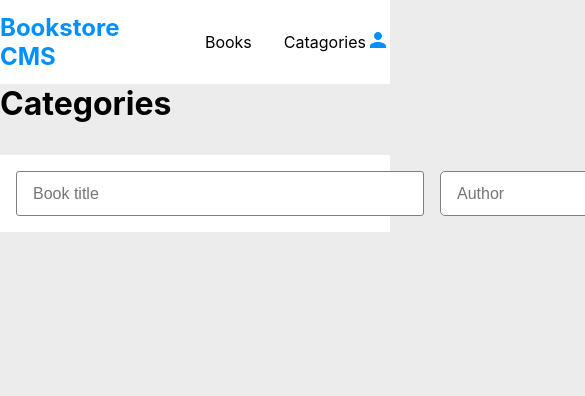
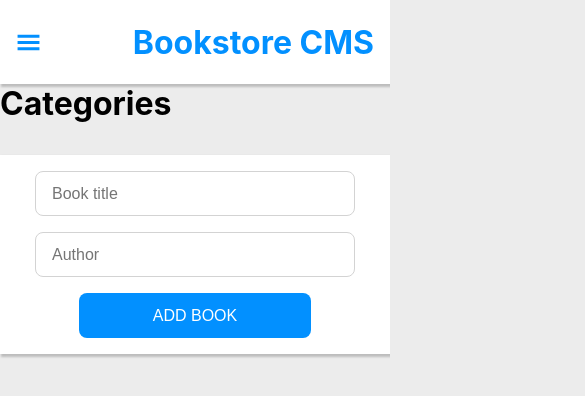
Before and after one commit to BranBayou/react-bookstore, a React (Create React App) app: page /categories in a window 390 px wide. Shown: the top 396 px of the page, 585 px wide, since content can reach past the window. Built offline with nearby package versions, Linux system fonts and the light colour scheme.

Commit message:
Add mobile navigation

```diff
--- a/src/components/Books.js
+++ b/src/components/Books.js
@@ -37,6 +37,7 @@ function Books() {
               <button className="book-btn" type="button">Edit</button>
             </div>
           </div>
+          <div className="status-plus-chapter">
             <div className="status-con">
               <div className="progress">
                 <CircularProgressbar className="circular" value={85} />
@@ -53,6 +54,7 @@ function Books() {
               <p className="current-chapter">CURRENT CHAPTER</p>
               <h4 className="show-chapter">Chapter 17</h4>
               <button type="button" className="update-btn">UPDATE PROGRESS</button>
+            </div>
           </div>
         </div>
       </section>
--- a/src/components/Navbar.js
+++ b/src/components/Navbar.js
@@ -1,20 +1,11 @@
-import { MdPerson } from 'react-icons/md';
+import MobileNavigation from './navigation/MobileNavigation';
+import Navigation from './navigation/Navigation';
 
 function Navbar() {
   return (
     <div className="nav-bar">
-      <div className="nav-con">
-        <nav className="nav-link">
-          <h1><a className="logo" href="/">Bookstore CMS</a></h1>
-          <li><a href="/">Books</a></li>
-          <li><a href="/categories">Catagories</a></li>
-        </nav>
-        <div className="user">
-          <li className="icon-container">
-            <a aria-label="icon" href="/categories"><MdPerson className="icon" /></a>
-          </li>
-        </div>
-      </div>
+      <Navigation />
+      <MobileNavigation />
     </div>
   );
 }
--- /dev/null
+++ b/src/components/navigation/MobNavLinks.js
@@ -0,0 +1,17 @@
+import { MdPerson } from 'react-icons/md';
+
+function MobNavLinks() {
+  return (
+    <div className="mob-links">
+      <nav className="nav-link">
+        <li><a className="mob-li" href="/">Books</a></li>
+        <li><a className="mob-li" href="/categories">Catagories</a></li>
+        <li className="icon-container">
+          <a aria-label="icon" href="/categories"><MdPerson className="icon" /></a>
+        </li>
+      </nav>
+    </div>
+  );
+}
+
+export default MobNavLinks;
--- /dev/null
+++ b/src/components/navigation/MobileNavigation.js
@@ -0,0 +1,21 @@
+import { GiHamburgerMenu } from 'react-icons/gi';
+import { MdClose } from 'react-icons/md';
+import { useState } from 'react';
+import MobNavLinks from './MobNavLinks';
+
+function MobileNavigation() {
+  const [open, setOpen] = useState(false);
+
+  const hamburgerIcon = <GiHamburgerMenu className="hamburger" onClick={() => setOpen(!open)} />;
+  const closeIcon = <MdClose className="closeIcon" onClick={() => setOpen(!open)} />;
+
+  return (
+    <div className="nav-con mobile-navigation">
+      { open ? closeIcon : hamburgerIcon}
+      <h1><a className="logo" href="/">Bookstore CMS</a></h1>
+      { open && <MobNavLinks />}
+    </div>
+  );
+}
+
+export default MobileNavigation;
--- /dev/null
+++ b/src/components/navigation/Navigation.js
@@ -0,0 +1,20 @@
+import { MdPerson } from 'react-icons/md';
+
+function Navigation() {
+  return (
+    <div className="nav-con navigation">
+      <nav className="nav-link">
+        <h1><a className="logo" href="/">Bookstore CMS</a></h1>
+        <li className="linkb"><a href="/">Books</a></li>
+        <li className="linkb"><a href="/categories">Catagories</a></li>
+      </nav>
+      <div className="user">
+        <li className="icon-container">
+          <a aria-label="icon" href="/categories"><MdPerson className="icon" /></a>
+        </li>
+      </div>
+    </div>
+  );
+}
+
+export default Navigation;
--- a/src/index.css
+++ b/src/index.css
@@ -37,6 +37,11 @@ code {
 
 .nav-bar {
   background-color: #fff;
+  position: sticky;
+  width: 100%;
+  top: 0;
+  left: 0;
+  box-shadow: 2px 2px 2px 1px rgba(0, 0, 0, 0.2);
 }
 
 .logo {
@@ -64,13 +69,17 @@ code {
   gap: 2rem;
 }
 
+.linkb {
+  font-size: 1.2rem;
+}
+
 li {
   list-style-type: none;
 }
 
 a {
   text-decoration: none;
-  color: #000;
+  color: hsl(0, 0%, 0%);
 }
 
 /* Books */
@@ -83,6 +92,7 @@ a {
   display: flex;
   justify-content: space-between;
   padding-right: 6rem;
+  box-shadow: 2px 2px 2px 1px rgba(0, 0, 0, 0.2);
 }
 
 .book-info {
@@ -121,6 +131,11 @@ a {
 .remove {
   border-right: 2px solid lightgray;
   padding-right: 2rem;
+}
+
+.status-plus-chapter {
+  display: flex;
+  justify-content: space-between;
 }
 
 .status-con {
@@ -201,6 +216,7 @@ a {
   display: flex;
   flex-direction: column;
   justify-content: center;
+  padding-left: 5rem;
 }
 
 .update-btn {
@@ -222,7 +238,7 @@ a {
   background-color: #fff;
   display: flex;
   justify-content: space-between;
-  align-items: center;
+  align-items: center;box-shadow: 2px 2px 2px 1px rgba(0, 0, 0, 0.2);
 }
 
 .form-content {
@@ -238,8 +254,8 @@ a {
 .title {
   min-width: 25.5rem;
   height: 2.813rem;
-  border: solid 1px gray;
-  border-radius: 3px;
+  border: solid 1px lightgray;
+  border-radius: 0.5rem;
   background-color: #fff;
   padding: 1rem;
   font-size: 1rem;
@@ -248,8 +264,8 @@ a {
 .author {
   min-width: 11.5rem;
   height: 2.813rem;
-  border: solid 1px gray;
-  border-radius: 5px;
+  border: solid 1px lightgray;
+  border-radius: 0.5rem;
   background-color: #fff;
   padding: 1rem;
   font-size: 1rem;
@@ -260,7 +276,148 @@ a {
   background-color: #0290ff;
   width: 14.5rem;
   height: 2.813rem;
-  border-radius: 5px;
+  border-radius: 0.5rem;
   border: solid 1px var(--white);
   font-size: 1rem;
 }
+
+/*-------- Responsive Hambergur Menu ----------*/
+
+.nav-bar .mobile-navigation {
+  display: none;
+}
+
+@media screen and (max-width: 768px) {
+  .nav-bar .mobile-navigation {
+    display: flex;
+  }
+
+  .nav-bar .navigation {
+    display: none;
+  }
+
+  .hamburger {
+    color: #0290ff;
+    height: 25px;
+    width: 25px;
+    margin-left: 1rem;
+    cursor: pointer;
+  }
+
+  .hamburger:hover {
+    height: 28px;
+    width: 28px;
+  }
+
+  .closeIcon {
+    color: #0290ff;
+    height: 25px;
+    width: 25px;
+    margin-left: 1rem;
+    cursor: pointer;
+  }
+
+  .closeIcon:hover {
+    height: 28px;
+    width: 28px;
+  }
+
+  .mobile-navigation {
+    display: flex;
+    width: 100%;
+  }
+
+  .mobile-navigation .nav-link {
+    display: flex;
+    flex-direction: column;
+    align-items: flex-end;
+    width: 100%;
+    height: 30vh;
+    padding: 1.5rem;
+    position: absolute;
+    top: 10vh;
+    right: 0;
+    background-color: #ececec;
+    box-shadow: 2px 2px 2px 1px rgba(0, 0, 0, 0.2);
+  }
+
+  .mobile-navigation .logo {
+    margin-right: 1rem;
+  }
+
+  .mobile-navigation  .mob-li {
+    color: #000;
+    font-size: 1.2rem;
+  }
+
+ .mobile-navigation  .mob-li:hover {
+    color: #0290ff;
+    font-size: 1.3rem;
+  }
+
+  /*----- Book section -----*/
+
+  .book-con {
+    max-width: 100%;
+    padding: 1rem;
+    background-color: #fff;
+    display: flex;
+  }
+
+  .bottom {
+    gap: 1rem;
+  }
+
+  .comment,
+  .remove {
+  padding-right: 1rem;
+}
+
+  .status-plus-chapter {
+    display: flex;
+    flex-direction: column;
+    gap: 1rem;
+  }
+
+  .status-con {
+    display: flex;
+    flex-direction: column;
+    align-items: center;
+    border-right: none;
+    gap: 1rem;
+    padding-right: 0;
+  }
+
+  .update-btn {
+    color: #fff;
+    background-color: #0290ff;
+    width: auto;
+    height: 2.063rem;
+    margin: 0.5rem 0 0 -4rem;
+  }
+
+  .current-chapter {
+    font-size: 0.7rem;
+    font-weight: 300;
+    font-stretch: normal;
+    font-style: normal;
+    line-height: normal;
+    letter-spacing: normal;
+    color: #121212;
+  }
+
+
+  /*---- Add book ----*/
+
+  .add-book-con .form-content {
+    display: flex;
+    flex-direction: column;
+    align-items: center;
+  }
+
+  .title,
+  .author {
+    min-width: 20rem;
+  }
+
+}
```
Lines whose indentation alone changed are shown as unchanged.
